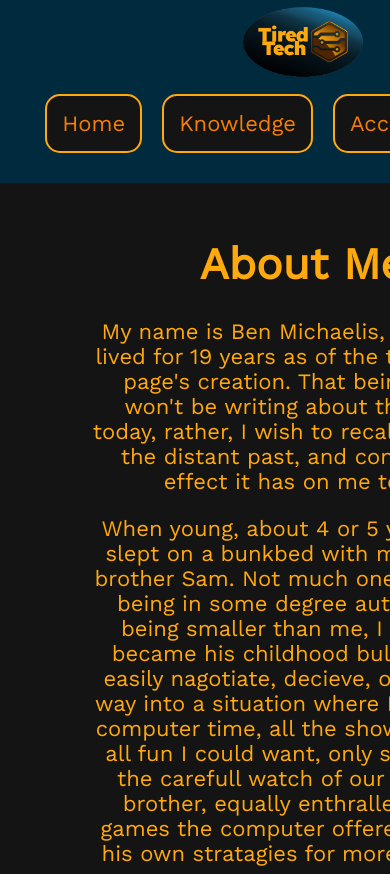
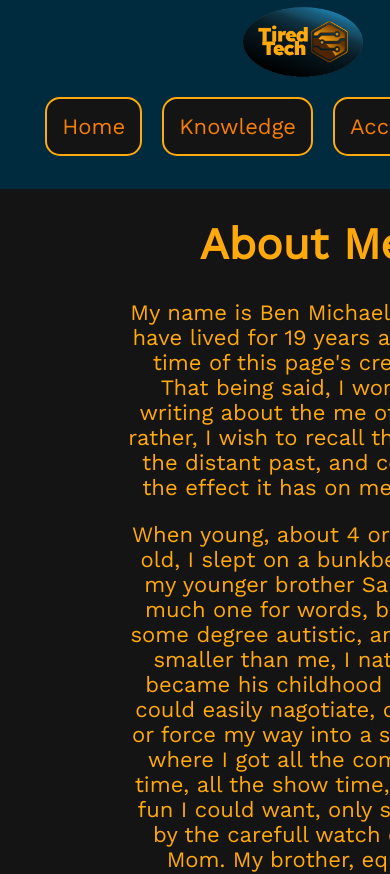
Before and after one commit to Ben-Klelik/WDD130, a plain HTML site: page about-page/index.html in a window 390 px wide. Shown: the top 874 px of the page. Drawn offline with nearby package versions, Linux system fonts and the light colour scheme.

Commit message:
fixed validator issues

```diff
--- a/about-page/index.html
+++ b/about-page/index.html
@@ -18,7 +18,7 @@
       </nav>
     </header>
     <main>
-      <content>
+      <div class="content">
         <h1>About Me</h1>
         <p>
           My name is Ben Michaelis, and I have lived for 19 years as of the time
@@ -83,7 +83,7 @@
           two main things being my current knowledge, and the things I've
           actually accomplished. Read more with the links below.
         </p>
-      </content>
+      </div>
       <div id="page-link-container">
         <div class="page-link-box">
           <img src="images/brain.jpg" alt="brain picture" />
--- a/about-page/styles/style.css
+++ b/about-page/styles/style.css
@@ -114,7 +114,7 @@ header nav a {
 }
 
 
-content {
+.content {
   max-width: 1920px;
   margin: 0 auto;
   padding: 0 50px;
@@ -122,14 +122,14 @@ content {
   text-align: center;
 }
 
-content h1 {
+.content h1 {
   color: var(--headline-color-on-color);
   width: 70%;
   margin-left: auto;
   margin-right: auto;
 }
 
-content p{
+.content p{
   color: var(--paragraph-color-on-color);
   width: 70%;
   margin-left: auto;
@@ -167,7 +167,7 @@ footer a {
 @media screen and (max-width: 1025px) {
 
   footer {
-    grid-template-rows: 40px, 40px;
+    grid-template-rows: 40px 40px;
     grid-template-columns: auto;
   }
   #page-link-container .page-link-box {
@@ -182,7 +182,7 @@ footer a {
 }
 @media screen and (max-width: 690px) {
   header {
-    grid-template-rows: 1fr, 1fr;
+    grid-template-rows: 1fr 1fr;
     grid-template-columns: auto;
     padding-bottom: 20px;
   }
```
Also changed, not shown: about-page/accomplishments.html (+2 -2 lines), about-page/knowledge.html (+2 -2 lines), index.html (+1 -1 lines).
